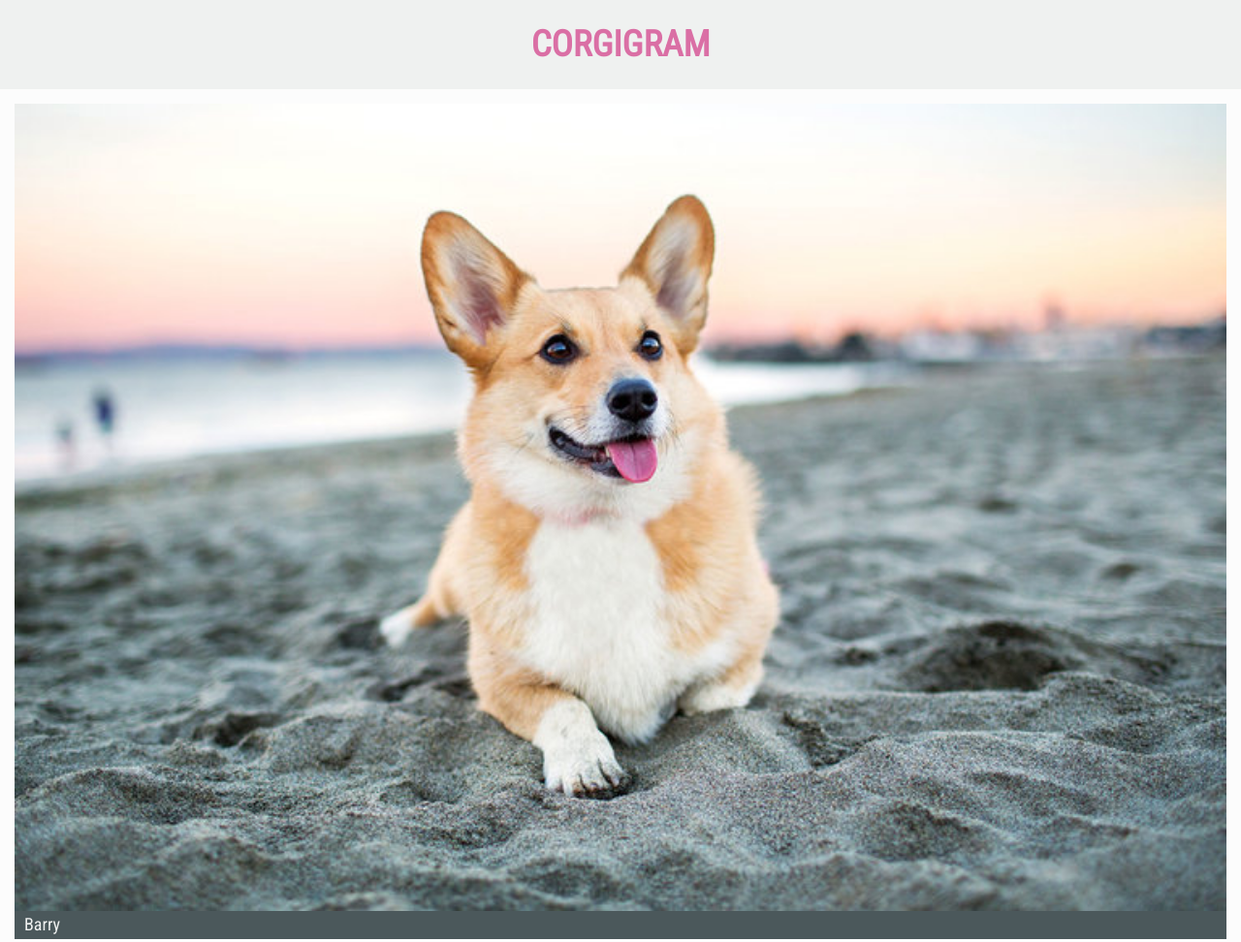
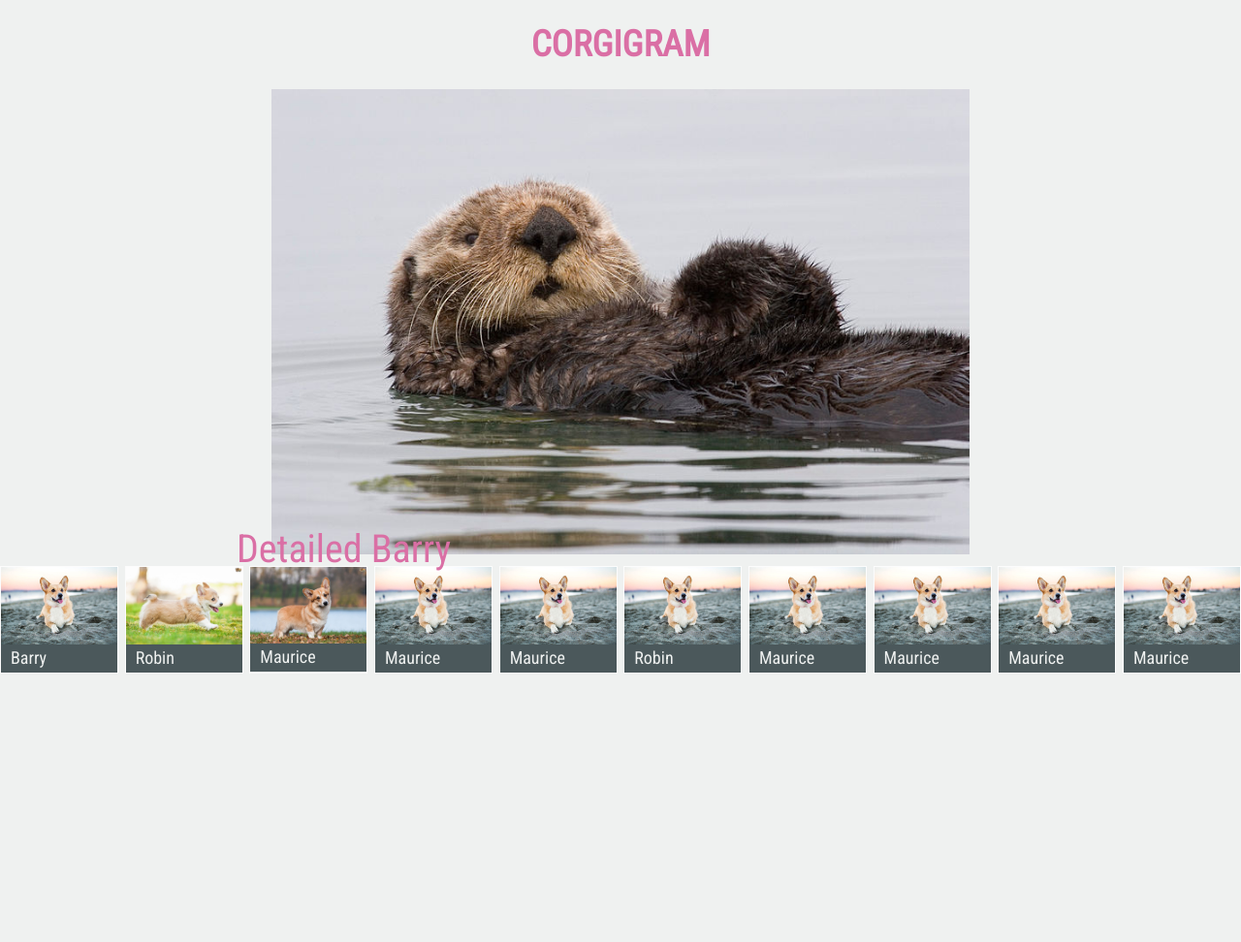
Before and after one commit to thelesenok/corgigram, a plain HTML site: page index.html in a window 1280 px wide. Shown: the top 972 px of the page at 97% size. After the commit the page ends 800 px from the top, so only its background shows below. Drawn offline with nearby package versions, Linux system fonts and the light colour scheme.

Commit message:
flex support

```diff
--- a/index.html
+++ b/index.html
@@ -8,14 +8,39 @@
         <link href="https://fonts.googleapis.com/css?family=Roboto+Condensed:300,400&amp;subset=cyrillic,cyrillic-ext,greek,greek-ext,latin-ext,vietnamese" rel="stylesheet">
     </head>
     <body>
-        <header>
+        <header class="main-header">
             <h1 class="logo-text">Corgigram</h1>
         </header>
+        <main class="main-content">
             <ul class="thumbnail-list">
                 <li class="thumbnail-item" id="thumbnail-item-barry">
                     <a href="">
                         <img class="thumbnail-image" src="img/corgi-1.jpg" alt="Barry">
                         <span class="thumbnail-title">Barry</span>
+                    </a>
+                </li>
+                <li class="thumbnail-item">
+                    <a href="">
+                        <img  class="thumbnail-image"src="img/corgi-32.jpg" alt="Robin">
+                        <span class="thumbnail-title">Robin</span>
+                    </a>
+                </li>
+                <li class="thumbnail-item">
+                    <a href="">
+                        <img class="thumbnail-image" src="img/corgi-2.jpg" alt="Maurice">
+                        <span class="thumbnail-title">Maurice</span>
+                    </a>
+                </li>
+                <li class="thumbnail-item">
+                        <a href="">
+                            <img class="thumbnail-image" src="img/corgi-1.jpg" alt="Maurice">
+                            <span class="thumbnail-title">Maurice</span>
+                        </a>
+                </li>
+                <li class="thumbnail-item">
+                        <a href="">
+                            <img class="thumbnail-image" src="img/corgi-1.jpg" alt="Maurice">
+                            <span class="thumbnail-title">Maurice</span>
                         </a>
                 </li>
                 <li class="thumbnail-item">
@@ -30,6 +55,32 @@
                         <span class="thumbnail-title">Maurice</span>
                     </a>
                 </li>
+                <li class="thumbnail-item">
+                        <a href="">
+                            <img class="thumbnail-image" src="img/corgi-1.jpg" alt="Maurice">
+                            <span class="thumbnail-title">Maurice</span>
+                        </a>
+                </li>
+                <li class="thumbnail-item">
+                        <a href="">
+                            <img class="thumbnail-image" src="img/corgi-1.jpg" alt="Maurice">
+                            <span class="thumbnail-title">Maurice</span>
+                        </a>
+                </li>
+                <li class="thumbnail-item">
+                        <a href="">
+                            <img class="thumbnail-image" src="img/corgi-1.jpg" alt="Maurice">
+                            <span class="thumbnail-title">Maurice</span>
+                        </a>
+                </li>
             </ul>
+            <div class="detail-image-container">
+                <div class="detail-image-frame">
+                    <img class="detail-image" src="img/otter1.jpg" alt="Barry">
+                    <span class="detail-image-title">Detailed Barry</span>
+                </div>
+            </div>
+        </main>
+        <div style="display: block;"></div>
     </body>
 </html>
--- a/stylesheets/styles.css
+++ b/stylesheets/styles.css
@@ -1,11 +1,21 @@
+html, body {
+   /* height: 100%; */
+}
+
 body{
     font-size: 10px;
     background: rgb(239, 241, 240);
     font-family: 'Roboto Condensed', sans-serif;
+    display: flex;
+    flex-direction: column;
 }
 
 a{
     text-decoration: none;
+}
+
+.main-header {
+    flex: 0 1 auto;
 }
 
 .logo-text{
@@ -16,20 +26,31 @@ a{
     color: rgb(218, 111, 165);
 }
 
+.main-content {
+    flex: 1 1 auto;
+    display: flex;
+    flex-direction: column;
+}
+
 .thumbnail-list {
     list-style: none;
     padding: 0;
+    white-space: nowrap;
+    overflow-x: auto;
+    flex: 0 1 auto;
+    order: 2;
+    display: flex;
+    justify-content: space-between;
 }
 
 .thumbnail-item {
+    display: inline-block;
     border: 1px solid rgb(100%, 100%, 100%);
     border: 1px solid rgba(100%, 100%, 100%, 0.8);
-    display: block;
+    min-width: 120px;
+    max-width: 120px;
 }
 
-.thumbnail-item + .thumbnail-item {
-    margin-top: 10px;
-}
 .thumbnail-image {
     display: block;
     width: 100%;
@@ -44,8 +65,29 @@ a{
     font-size: 18px;
 }
 
-#thumbnail-item-barry {
-    border: 15px solid rgb(100%, 100%, 100%);
-    border: 15px solid rgba(100%, 100%, 100%, 0.8);
-    display: block;
+.detail-image-container {
+    flex: 1 1 auto;
+    display: flex;
+   /* flex-direction: column; */
+    justify-content: center;
+    align-items: center;
 }
+
+.detail-image-frame {
+   /* display: flex;
+    flex: 1 1 auto; */
+    text-align: center;
+    position: relative;
+}
+
+.detail-image {
+    width: 90%;
+}
+
+.detail-image-title {
+    position: absolute;
+    bottom: -16px;
+    left: 4px;
+    color: rgb(218, 111, 165);
+    font-size: 40px;
+}
```
Also changed, not shown: img/corgi-2.jpg (added), img/corgi-32.jpg (added), img/otter1.jpg (added). Lines whose indentation alone changed are shown as unchanged.
